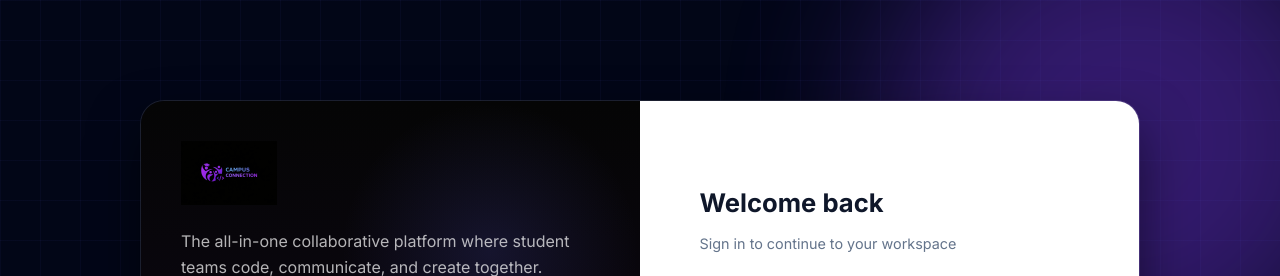
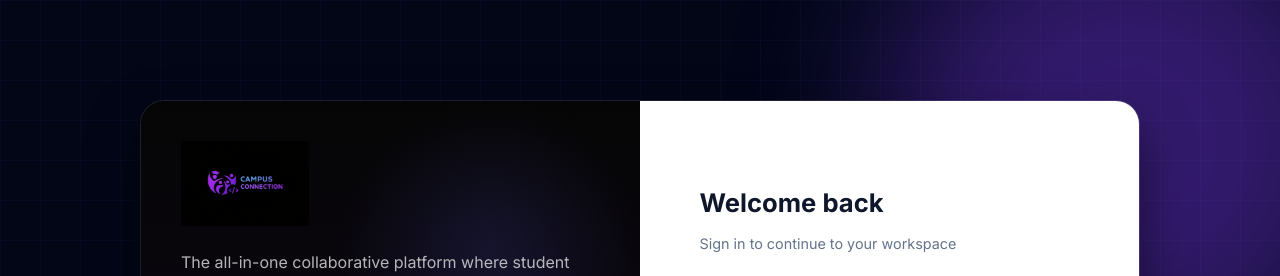
Before and after one commit to Nishanth56-creator/campus-connection, a React (Vite) app: page /auth in a window 1280 px wide. Shown: the top 276 px of the page. Built offline with nearby package versions, Linux system fonts and the light colour scheme; no server answers.

Commit message:
logo changed

```diff
--- a/src/AuthPage.css
+++ b/src/AuthPage.css
@@ -110,9 +110,9 @@
 }
 
 .auth-logo-image {
-  height: 64px;
+  height: 85px;
   width: auto;
-  max-width: 320px;
+  max-width: 400px;
   object-fit: contain;
 }
 
--- a/src/components/layout/TopNavbar.css
+++ b/src/components/layout/TopNavbar.css
@@ -45,8 +45,8 @@
 }
 
 .navbar-logo-image {
-  height: 48px;
-  max-width: 220px;
+  height: 60px;
+  max-width: 380px;
   width: auto;
   object-fit: contain;
 }
--- a/src/index.css
+++ b/src/index.css
@@ -106,7 +106,7 @@
   --z-toast: 500;
 
   /* Layout */
-  --navbar-height: 64px;
+  --navbar-height: 80px;
   --sidebar-width: 280px;
 }
 
--- a/src/pages/AuthPage.css
+++ b/src/pages/AuthPage.css
@@ -110,9 +110,9 @@
 }
 
 .auth-logo-image {
-  height: 64px;
+  height: 85px;
   width: auto;
-  max-width: 320px;
+  max-width: 400px;
   object-fit: contain;
 }
 
```
